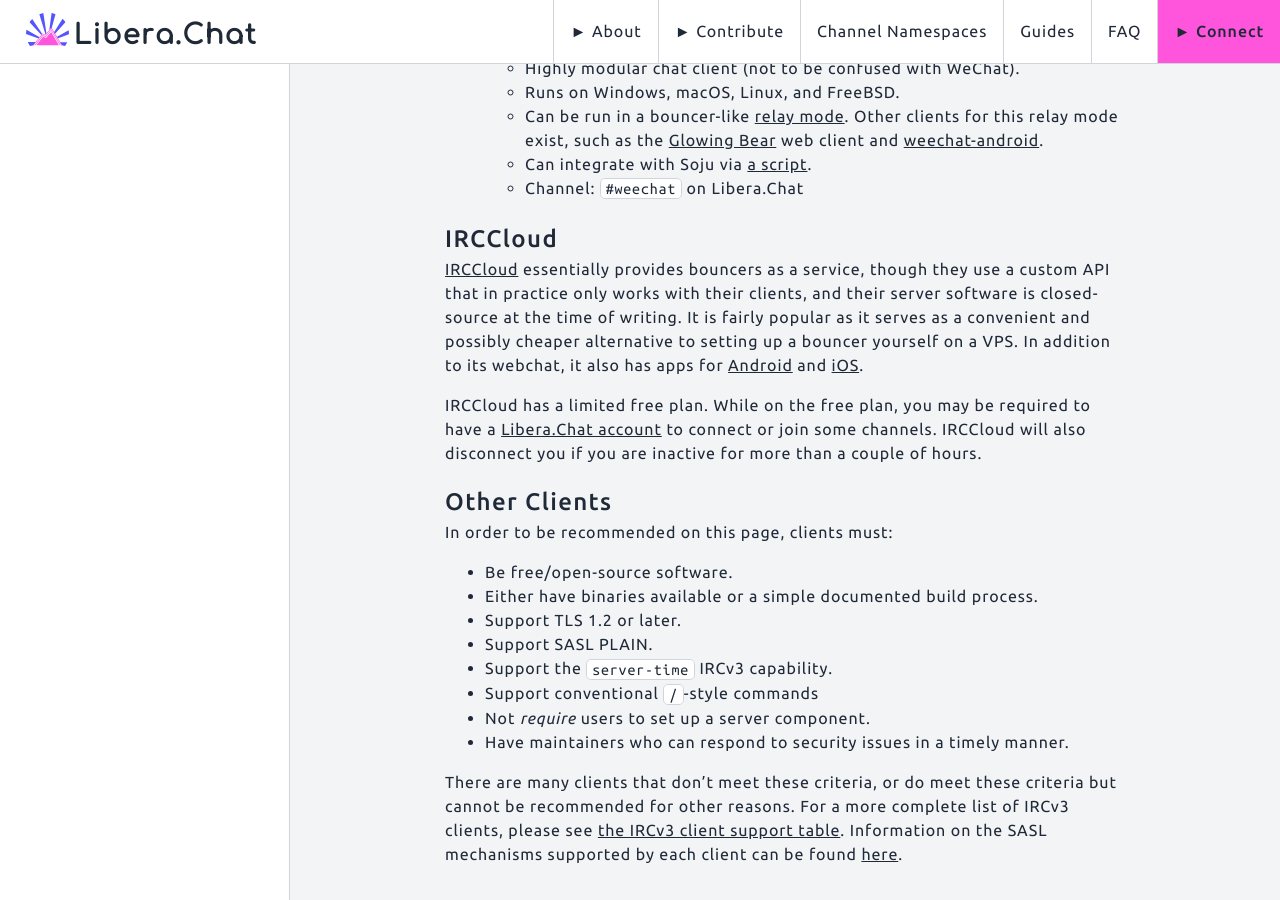
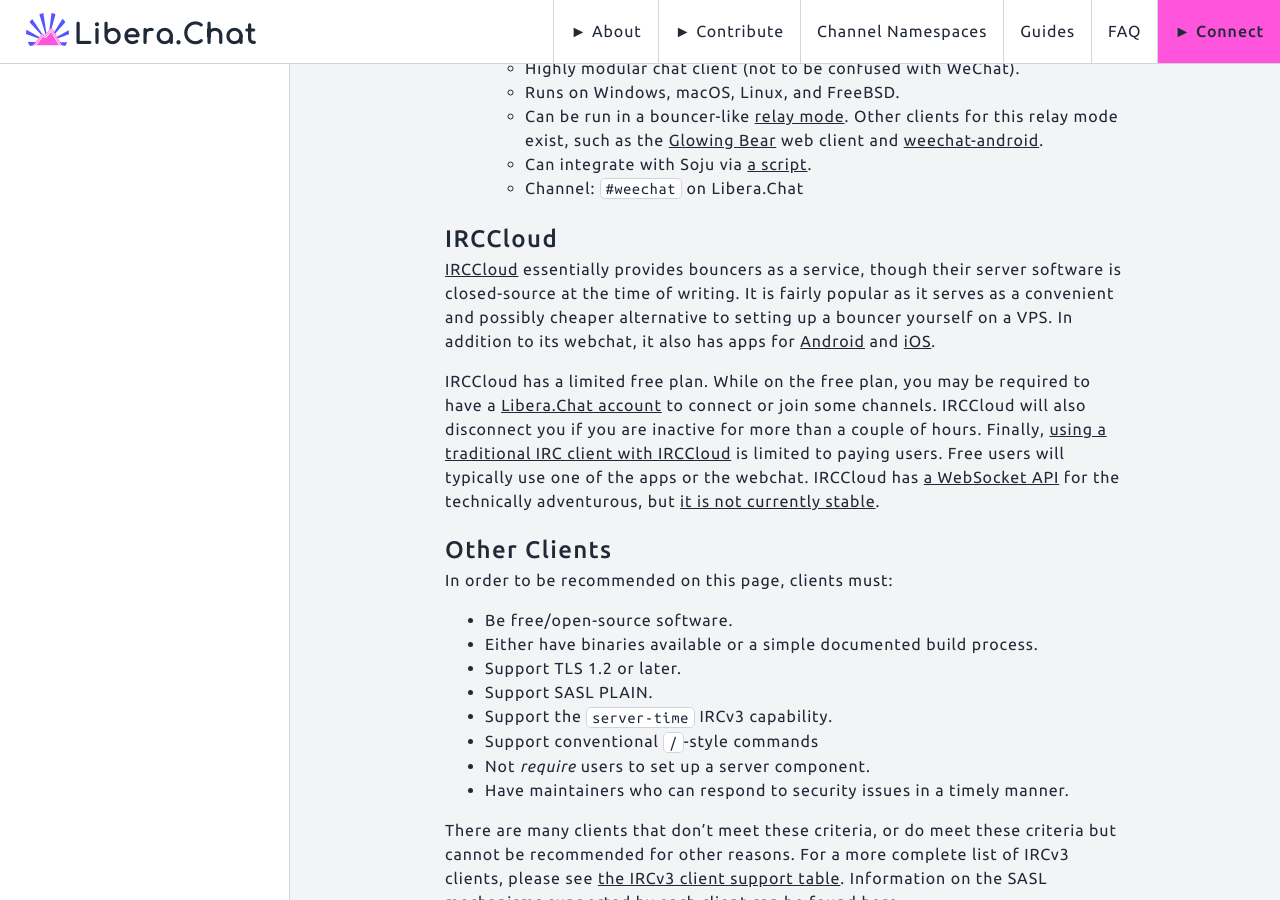
Before and after one commit to Libera-Chat/libera-chat.github.io, a Jekyll site: the page built from content/_guides/clients.md, in a window 1280 px wide and 900 px high, scrolled down 2870 px. Built offline with Jekyll 4.4.1, drawn with Linux system fonts in a browser that asks for light colours.

Commit message:
Note that paid IRCCloud users can use non-IRCCloud clients

```diff
--- a/content/_guides/clients.md
+++ b/content/_guides/clients.md
@@ -154,8 +154,7 @@
 ## IRCCloud
 
 [IRCCloud](https://irccloud.com) essentially provides bouncers as a service,
-though they use a custom API that in practice only works with their clients,
-and their server software is closed-source at the time of writing.
+though their server software is closed-source at the time of writing.
 It is fairly popular as it serves as a convenient and possibly cheaper
 alternative to setting up a bouncer yourself on a VPS.
 In addition to its webchat, it also has apps for
@@ -165,7 +164,15 @@
 IRCCloud has a limited free plan. While on the free plan, you may be required
 to have a [Libera.Chat account](/guides/registration) to connect or
 join some channels. IRCCloud will also disconnect you if you are inactive for
-more than a couple of hours.
+more than a couple of hours. Finally,
+[using a traditional IRC client with IRCCloud][irccloud-bnc] is limited
+to paying users. Free users will typically use one of the apps or the webchat.
+IRCCloud has [a WebSocket API][irccloud-api] for the technically adventurous,
+but [it is not currently stable][irccloud-warn].
+
+[irccloud-bnc]: https://blog.irccloud.com/bouncer/
+[irccloud-api]: https://github.com/irccloud/irccloud-tools/wiki#official-api-docs
+[irccloud-warn]: https://github.com/irccloud/irccloud-tools/wiki/API-Overview#important-note
 
 ## Other Clients
 
```
